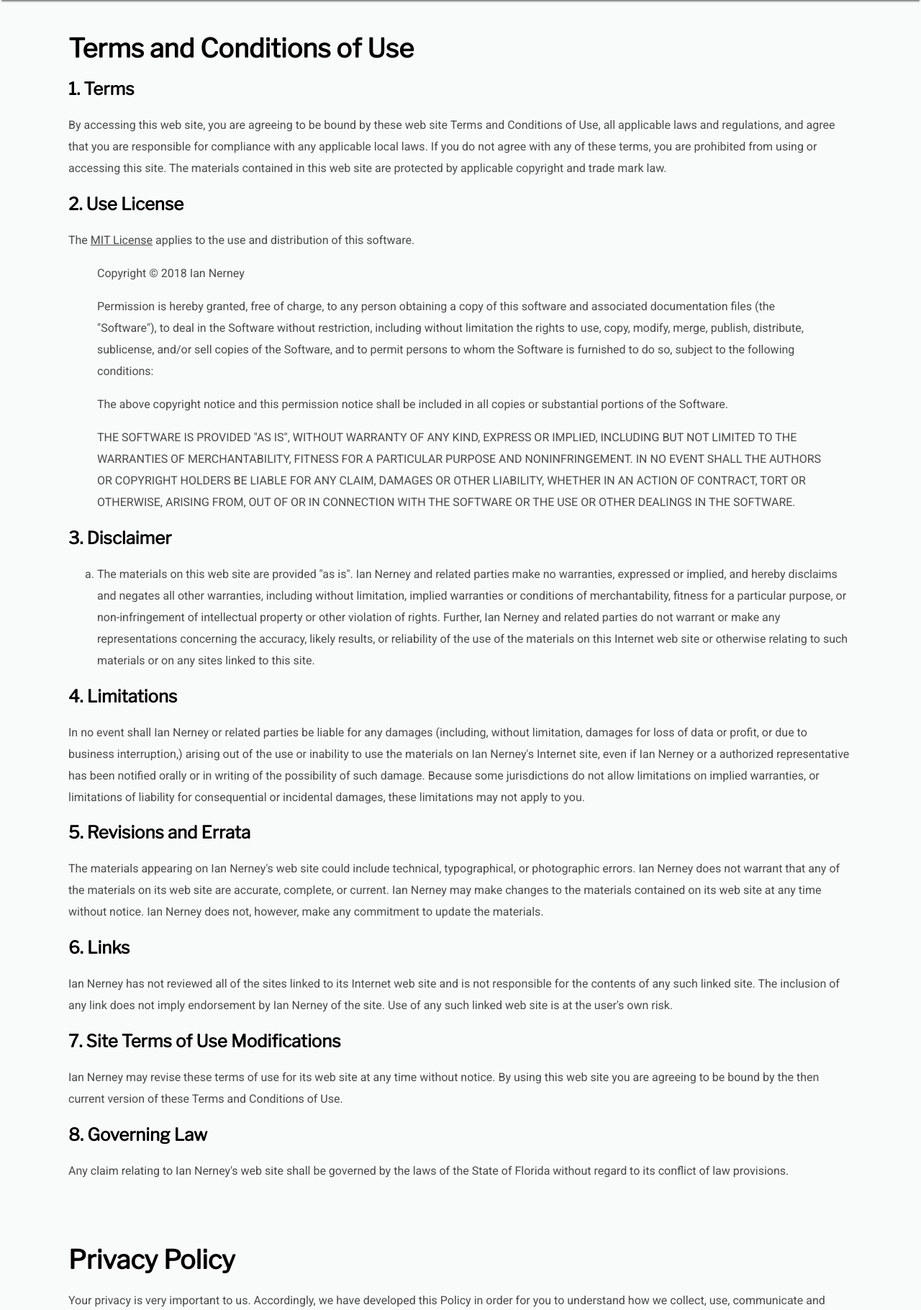
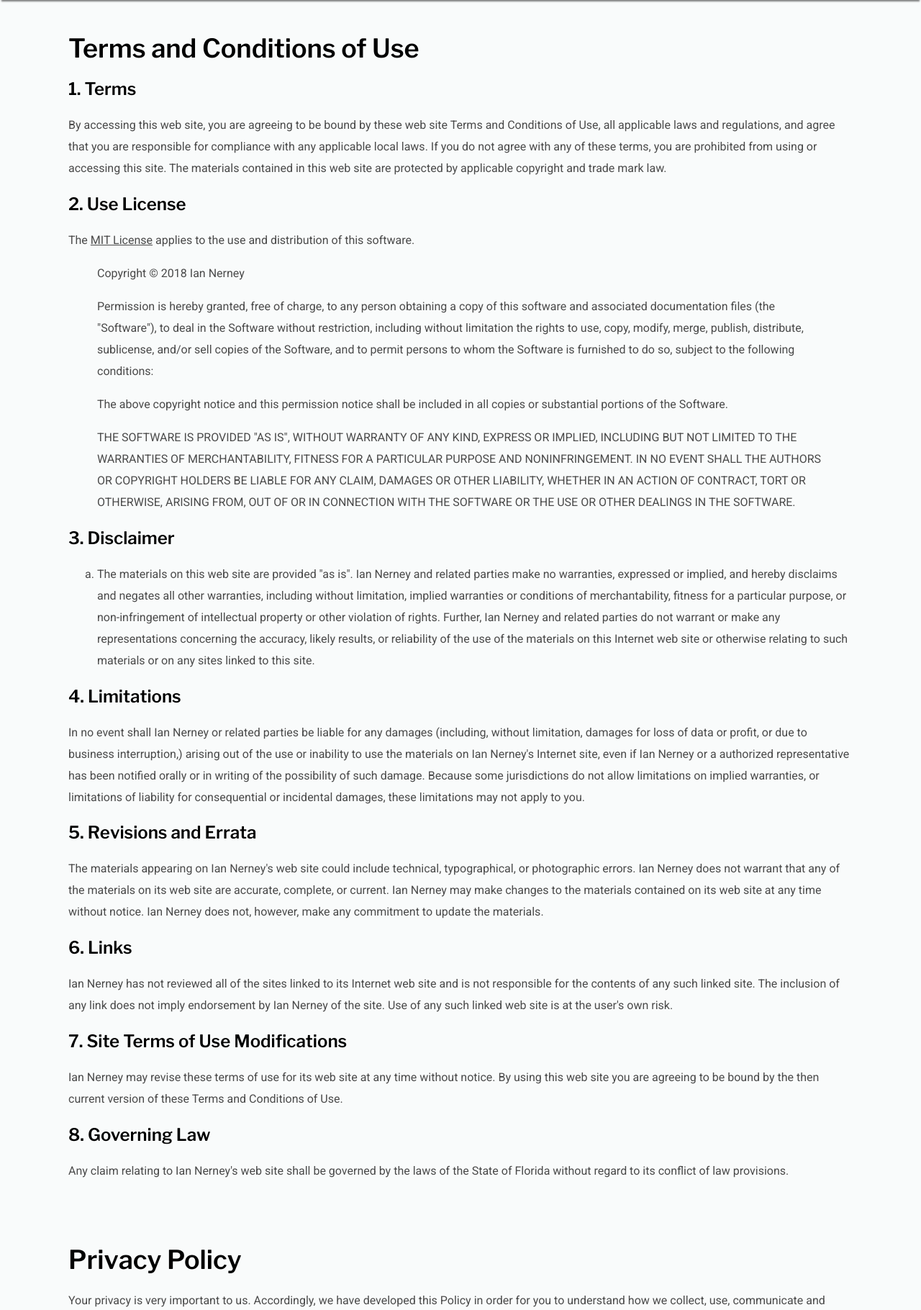
Before and after one commit to alexpotter10/skywaybridgestatus, a PHP site: page /terms-of-use in a window 1280 px wide. Shown: the part 100-1920 px from the top of the page at 72% size. Run offline with PHP 8.4, Linux system fonts and the light colour scheme; some libraries are stand-ins or nearby versions.

Commit message:
Add Libre Franklin semibold font

```diff
--- a/assets/css/style.css
+++ b/assets/css/style.css
@@ -468,13 +468,19 @@ template {
 @font-face {
   font-family: 'Libre Franklin';
   font-style: normal;
-  font-weight: 400;
+  font-weight: normal;
   src: local("Libre Franklin"), local("LibreFranklin-Regular"), url(/assets/fonts/libre-franklin.woff2) format("woff2"), url(https://fonts.gstatic.com/s/librefranklin/v2/jizDREVItHgc8qDIbSTKq4XkRiUf2zcZiVbJ.woff2) format("woff2");
+  unicode-range: U+0000-00FF, U+0131, U+0152-0153, U+02BB-02BC, U+02C6, U+02DA, U+02DC, U+2000-206F, U+2074, U+20AC, U+2122, U+2191, U+2193, U+2212, U+2215, U+FEFF, U+FFFD; }
+@font-face {
+  font-family: 'Libre Franklin';
+  font-style: normal;
+  font-weight: 600;
+  src: local("Libre Franklin SemiBold"), local("LibreFranklin-SemiBold"), url(/assets/fonts/libre-franklin-semibold.woff2) format("woff2"), url(https://fonts.gstatic.com/s/librefranklin/v2/jizAREVItHgc8qDIbSTKq4XkRi3A_yI0q1vjitOh.woff2) format("woff2");
   unicode-range: U+0000-00FF, U+0131, U+0152-0153, U+02BB-02BC, U+02C6, U+02DA, U+02DC, U+2000-206F, U+2074, U+20AC, U+2122, U+2191, U+2193, U+2212, U+2215, U+FEFF, U+FFFD; }
 @font-face {
   font-family: 'Roboto';
   font-style: normal;
-  font-weight: 400;
+  font-weight: normal;
   src: local("Roboto"), local("Roboto-Regular"), url(/assets/fonts/roboto.woff2) format("woff2"), url(https://fonts.gstatic.com/s/roboto/v18/KFOmCnqEu92Fr1Mu4mxKKTU1Kg.woff2) format("woff2");
   unicode-range: U+0000-00FF, U+0131, U+0152-0153, U+02BB-02BC, U+02C6, U+02DA, U+02DC, U+2000-206F, U+2074, U+20AC, U+2122, U+2191, U+2193, U+2212, U+2215, U+FEFF, U+FFFD; }
 /* Global
--- a/assets/sass/style.scss
+++ b/assets/sass/style.scss
@@ -32,15 +32,22 @@ $break-desktop: 1024px;
 @font-face {
     font-family: 'Libre Franklin';
     font-style: normal;
-    font-weight: 400;
+    font-weight: normal;
     src: local('Libre Franklin'), local('LibreFranklin-Regular'), url(/assets/fonts/libre-franklin.woff2) format('woff2'), url(https://fonts.gstatic.com/s/librefranklin/v2/jizDREVItHgc8qDIbSTKq4XkRiUf2zcZiVbJ.woff2) format('woff2');
     unicode-range: U+0000-00FF, U+0131, U+0152-0153, U+02BB-02BC, U+02C6, U+02DA, U+02DC, U+2000-206F, U+2074, U+20AC, U+2122, U+2191, U+2193, U+2212, U+2215, U+FEFF, U+FFFD;
 }
+@font-face {
+    font-family: 'Libre Franklin';
+    font-style: normal;
+    font-weight: 600;
+    src: local('Libre Franklin SemiBold'), local('LibreFranklin-SemiBold'), url(/assets/fonts/libre-franklin-semibold.woff2) format('woff2'),url(https://fonts.gstatic.com/s/librefranklin/v2/jizAREVItHgc8qDIbSTKq4XkRi3A_yI0q1vjitOh.woff2) format('woff2');
+    unicode-range: U+0000-00FF, U+0131, U+0152-0153, U+02BB-02BC, U+02C6, U+02DA, U+02DC, U+2000-206F, U+2074, U+20AC, U+2122, U+2191, U+2193, U+2212, U+2215, U+FEFF, U+FFFD;
+  }
 
 @font-face {
     font-family: 'Roboto';
     font-style: normal;
-    font-weight: 400;
+    font-weight: normal;
     src: local('Roboto'), local('Roboto-Regular'), url(/assets/fonts/roboto.woff2) format('woff2'), url(https://fonts.gstatic.com/s/roboto/v18/KFOmCnqEu92Fr1Mu4mxKKTU1Kg.woff2) format('woff2');
     unicode-range: U+0000-00FF, U+0131, U+0152-0153, U+02BB-02BC, U+02C6, U+02DA, U+02DC, U+2000-206F, U+2074, U+20AC, U+2122, U+2191, U+2193, U+2212, U+2215, U+FEFF, U+FFFD;
   }
```
Also changed, not shown: assets/fonts/libre-franklin-semibold.woff2 (added), 1 other file.
